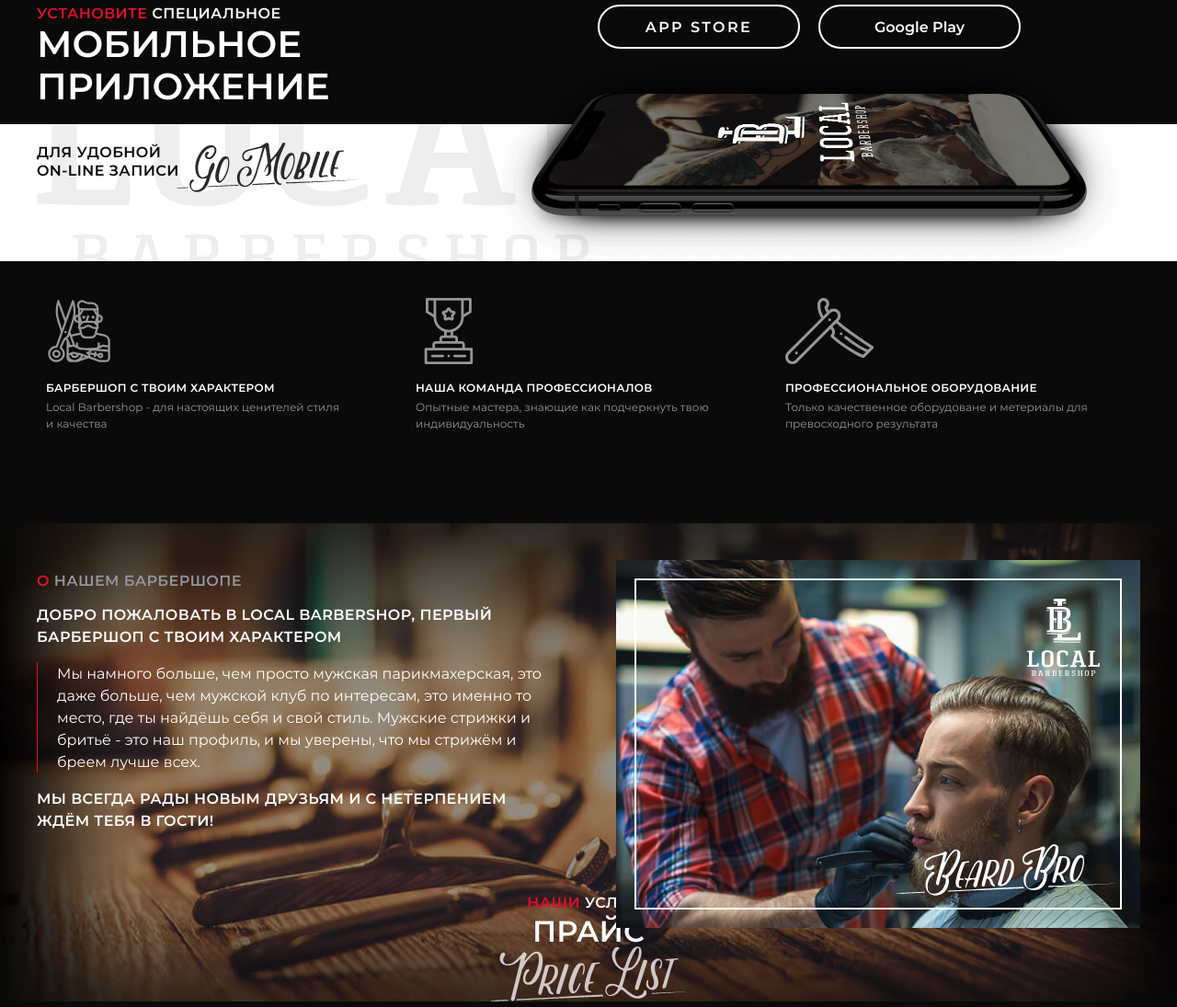
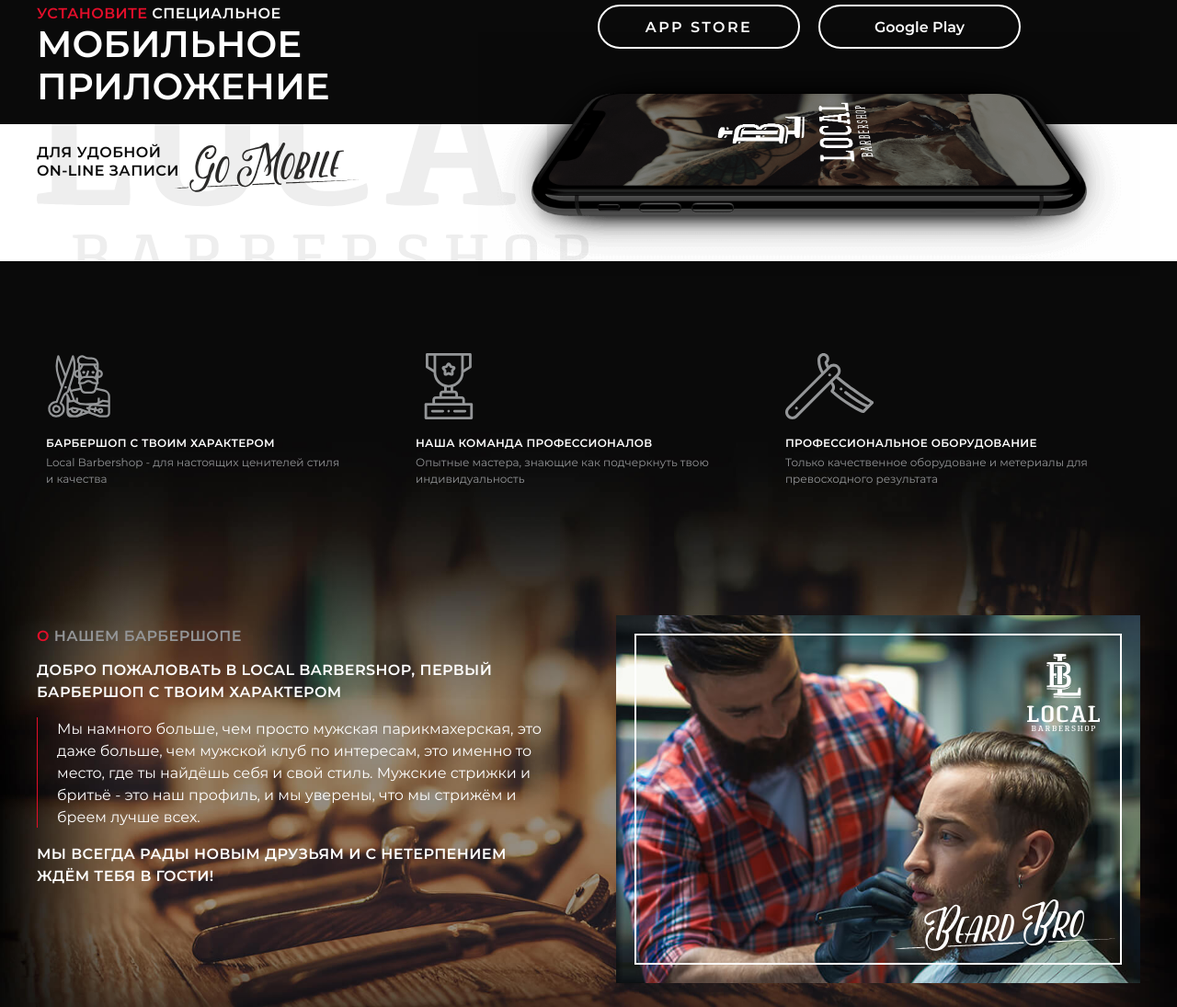
Before and after one commit to nigel-riss/local-barber-site, a website: page docs/index.html in a window 1280 px wide. Shown: the part 815-1910 px from the top of the page at 92% size. Drawn offline with Linux system fonts and the light colour scheme.

Commit message:
Add small desktop about styles

```diff
--- a/src/scss/modules/_about.scss
+++ b/src/scss/modules/_about.scss
@@ -8,11 +8,22 @@
     background-image: url('./img/bgs/about-s.jpg');
     background-size: cover;
     background-position: center center;
+    background-repeat: no-repeat;
 
     @include atTablet {
         // box model
         padding: 40px;
         padding-bottom: 80px;
+    }
+
+    @include atDesktopS {
+        // box model
+        margin-top: -100px;
+        padding: 200px 40px;
+
+        // visual
+        background-image: url('./img/bgs/about-l.jpg');
+        // background-size: contain;
     }
 }
 
--- a/src/scss/modules/_mobile.scss
+++ b/src/scss/modules/_mobile.scss
@@ -8,6 +8,7 @@
     @include atDesktopS {
         // box model
         padding: 0;
+        margin-bottom: 60px;
     }
 }
 
--- a/src/scss/modules/_selling-features.scss
+++ b/src/scss/modules/_selling-features.scss
@@ -6,6 +6,11 @@
         // box model
         padding: 40px;
         margin-bottom: 60px;
+    }
+
+    @include atDesktopS {
+        // box model
+        margin-bottom: 0;
     }
 }
 
```
Also changed, not shown: docs/styles.css.
